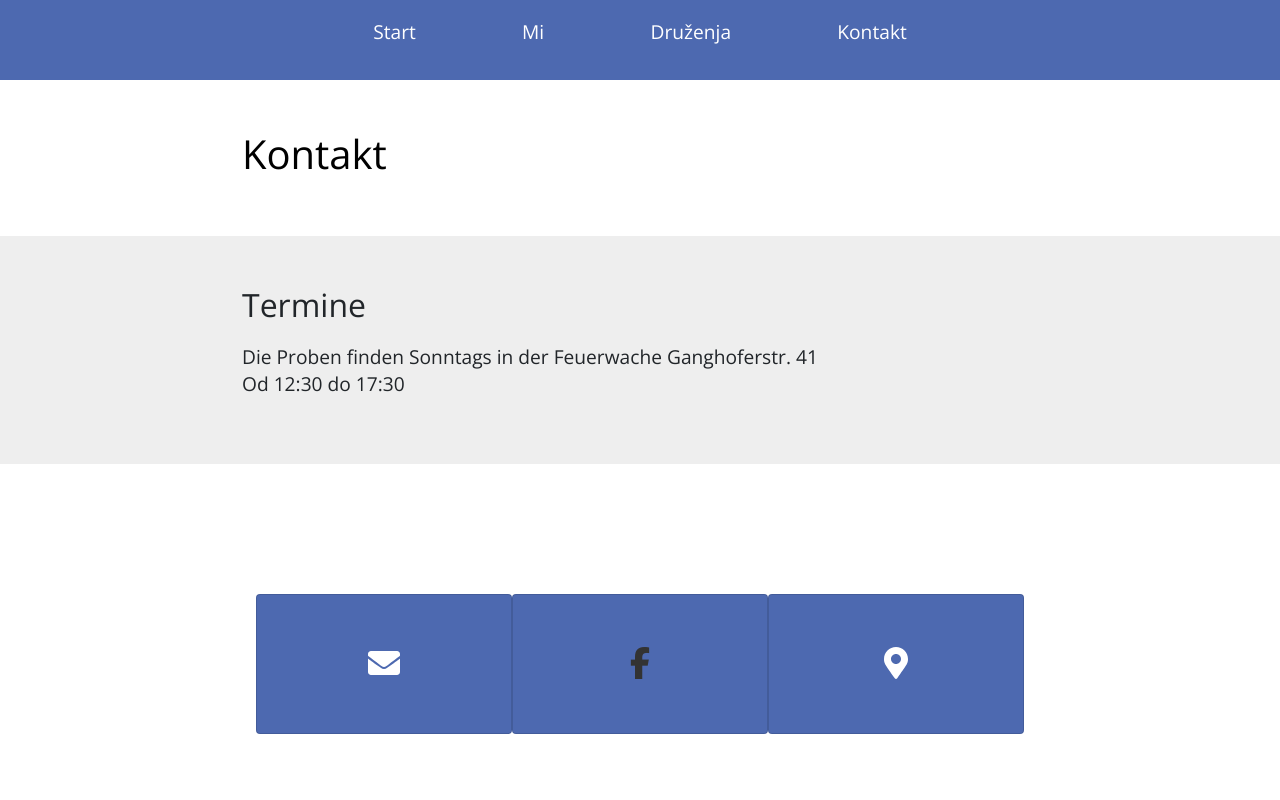
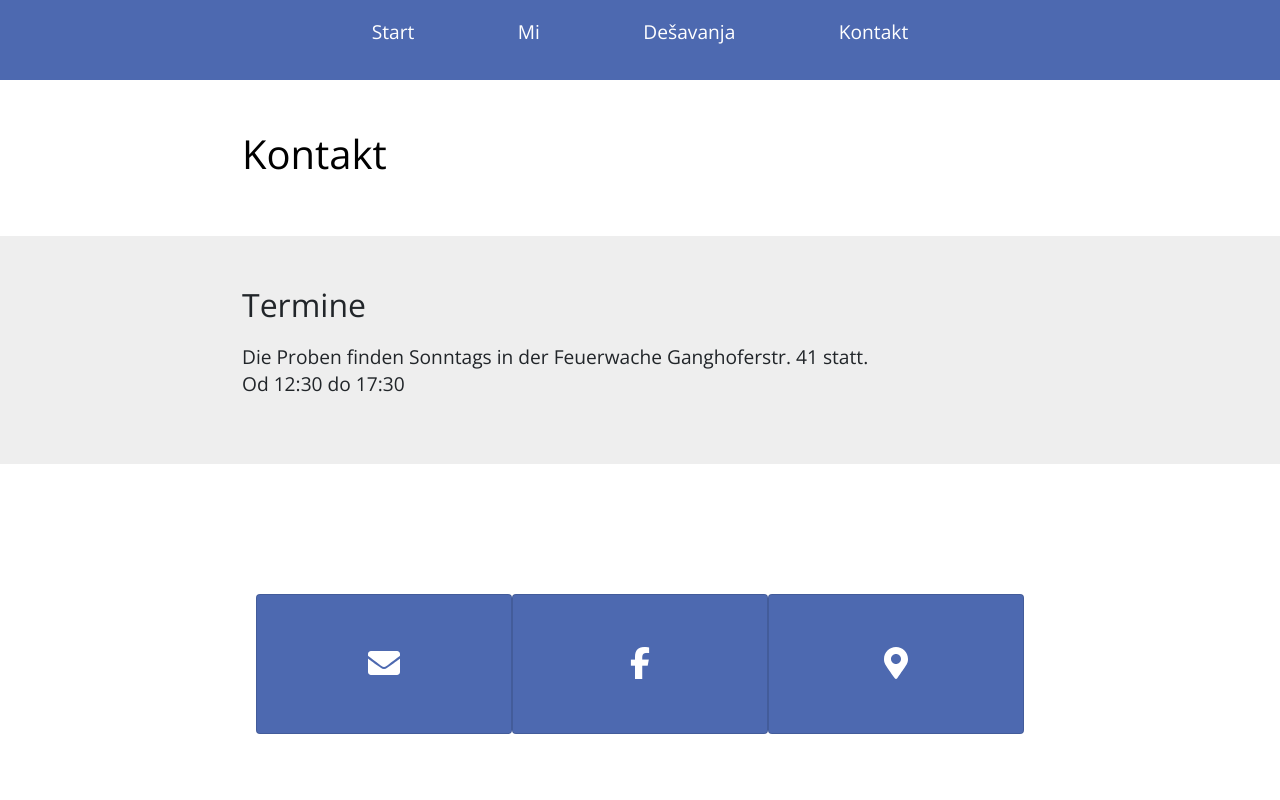
Before and after one commit to reha350/BosancicaV2, a React (Create React App) app: page /contact in a window 1280 px wide. Shown: the top 800 px of the page. Built offline with nearby package versions, Linux system fonts and the light colour scheme.

Commit message:
boja fb i naslov

```diff
--- a/src/App.css
+++ b/src/App.css
@@ -6,6 +6,10 @@
   margin: 0;
   padding: 0;
   font-family: 'Open Sans', sans-serif;
+}
+
+.fab {
+  color: white !important;
 }
 
 body {
--- a/src/Contact.js
+++ b/src/Contact.js
@@ -18,7 +18,7 @@ function Contact() {
                 <ul className="time-list">
 
                   <li>
-                    Die Proben finden Sonntags in der Feuerwache Ganghoferstr. 41
+                    Die Proben finden Sonntags in der Feuerwache Ganghoferstr. 41 statt.
                   </li>
                   <li>
                     Od 12:30 do 17:30
--- a/src/Nav.js
+++ b/src/Nav.js
@@ -23,7 +23,7 @@ function Nav() {
                 <li className="nav-links-i">Mi</li>
               </Link>
               <Link style={navStyle} to="/events">
-                <li className="nav-links-i">Druženja</li>
+                <li className="nav-links-i">Dešavanja</li>
               </Link>
               <Link style={navStyle} to="/Contact">
                 <li className="nav-links-i">Kontakt</li>
```
